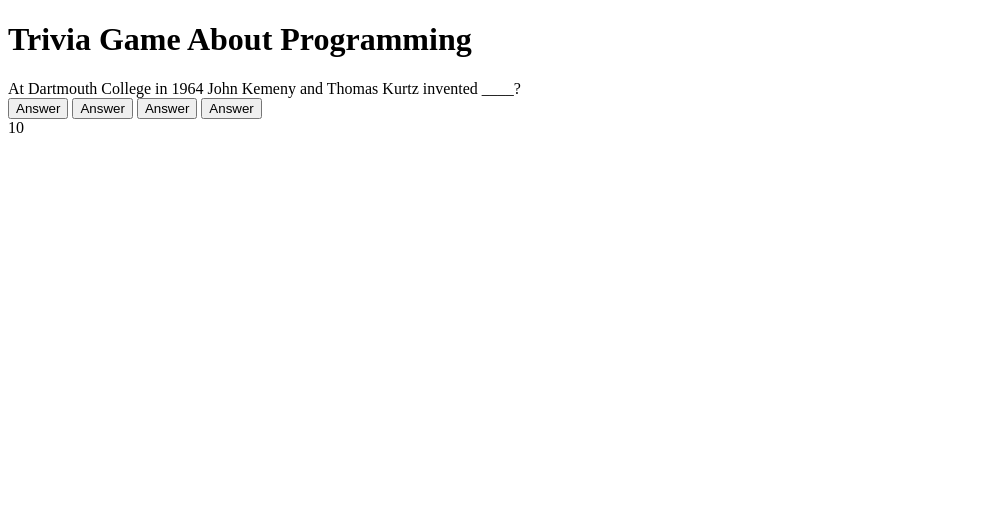
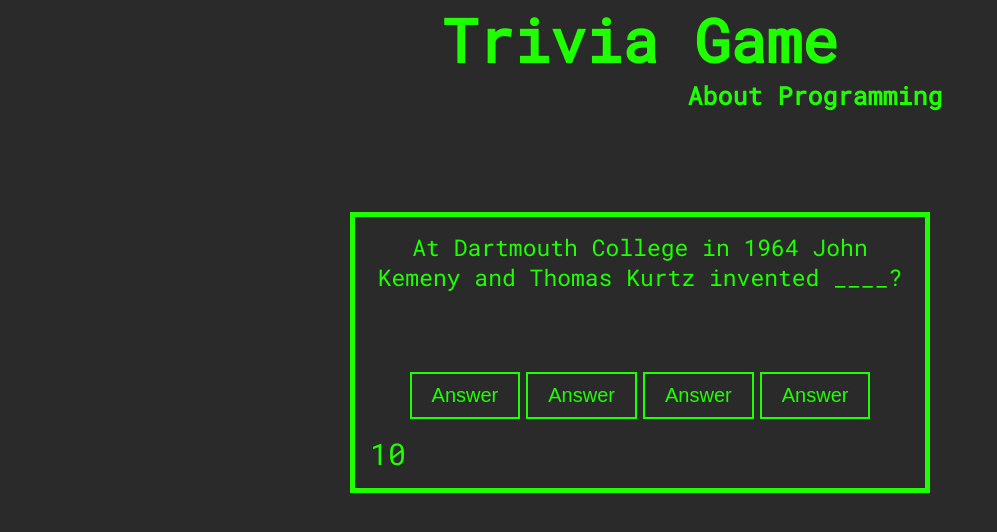
Before and after one commit to ConnorScoma1/TriviaGame, a plain HTML site: page index.html in a window 1280 px wide. Shown: the whole page, without its empty margins (0-997 px from the left). Drawn offline with nearby package versions, Linux system fonts and the light colour scheme.

Commit message:
style sheet

```diff
--- a/assets/css/style.css
+++ b/assets/css/style.css
@@ -0,0 +1,94 @@
+* {
+    margin: 0;
+    padding: 0;
+}
+
+html {
+    font-size: 62.5%;
+}
+
+body {
+    background: #2a2a2a;
+    font-family: 'Roboto Mono', monospace;
+    color: #1eff00;
+}
+
+.head {
+    font-size: 3rem;
+    display: block;
+    text-align: center;
+    margin-bottom: 10rem;
+}
+
+.head h1 span {
+    font-size: 2.5rem;
+    display: block;
+    margin-left: 35rem;
+}
+
+.trivia-area {
+    border: solid .5rem #1eff00;
+    margin-left: 35rem;
+    margin-right: 35rem;
+    padding: 1.5rem;
+}
+
+#question {
+    font-size: 2.3rem;
+    text-align: center;
+    margin-bottom: 8rem;
+}
+
+#answers {
+    text-align: center;
+}
+
+#a {
+    background-color: #2a2a2a;
+    border: #1eff00 .2rem solid;
+    padding: 1rem;
+    padding-right: 2rem;
+    padding-left: 2rem;
+    font-size: 2rem;
+    color: #1eff00;
+    display: inline;
+    margin-bottom: 1.5rem;
+}
+
+#b {
+    background-color: #2a2a2a;
+    border: #1eff00 .2rem solid;
+    padding: 1rem;
+    padding-right: 2rem;
+    padding-left: 2rem;
+    font-size: 2rem;
+    color: #1eff00;
+    display: inline;
+    margin-bottom: 1.5rem;
+}
+
+#c {
+    background-color: #2a2a2a;
+    border: #1eff00 .2rem solid;
+    padding: 1rem;
+    padding-right: 2rem;
+    padding-left: 2rem;
+    font-size: 2rem;
+    color: #1eff00;
+    display: inline;
+}
+
+#d {
+    background-color: #2a2a2a;
+    border: #1eff00 .2rem solid;
+    padding: 1rem;
+    padding-right: 2rem;
+    padding-left: 2rem;
+    font-size: 2rem;
+    color: #1eff00;
+    display: inline;
+}
+
+#timer {
+    font-size: 3rem;
+}
--- a/index.html
+++ b/index.html
@@ -7,6 +7,7 @@
     <!-- Title Tag -->
     <title>Trivia Game</title>
     <!-- Link to  -->
+    <link href="https://fonts.googleapis.com/css?family=Roboto+Mono" rel="stylesheet">
     <link rel="stylesheet" type="text/css" href="assets/css/style.css">
     <script
         src="https://code.jquery.com/jquery-3.4.0.js"
@@ -15,14 +16,20 @@
     </script>
 </head>
 <body>
+    <!-- Document Container -->
+<div class="container">
+
     <div class="head">
         <h1>Trivia Game
             <span>About Programming</span></h1>
     </div>
+
     <!-- Quiz Container -->
     <div class="trivia-area">
+
         <!-- Question Div -->
         <div id="question"></div>
+
         <!-- User Response div -->
         <div id="answers">
             <button id="a">Answer</button>
@@ -37,5 +44,6 @@
     </div>
 
     <script src="assets/js/app.js" type="text/javascript"></script>
+</div>
 </body>
 </html>
```
